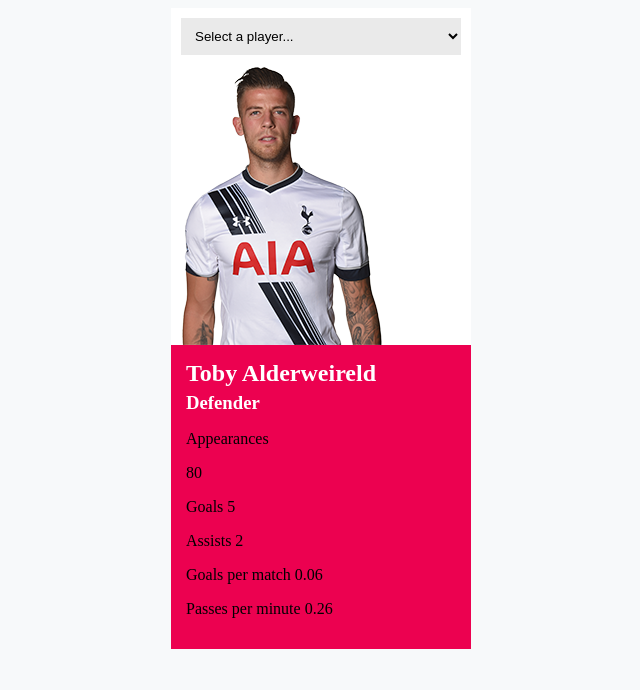
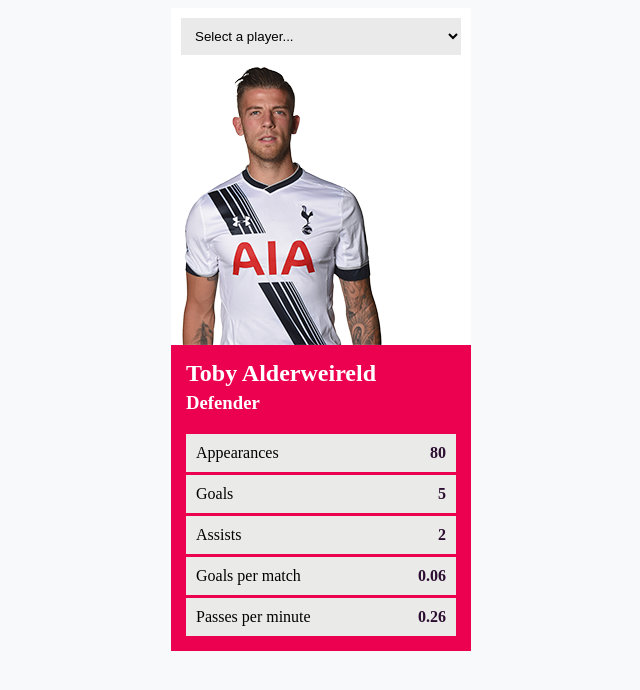
Before and after one commit to harrybeckwith/stat-card, a website built with webpack: page src/index.html in a window 1280 px wide. Shown: the whole page, without its empty margins (319-959 px from the left). Built offline with nearby package versions, Linux system fonts and the light colour scheme.

Commit message:
html for each stat and styles

```diff
--- a/src/scripts/index.js
+++ b/src/scripts/index.js
@@ -128,15 +128,39 @@
         <h2 class="player-card__details__title">${currentPlayer.playerFullName()}</h2>
         <h3 class="player-card__details__sub-title">${currentPlayer.checkPosition()} </h3>
         <div class="player-card__stats">
-          <p class="player-card__stats__item">Appearances</p>
-          <p>${currentPlayer.getStatValue("appearances")}</p>
-        </div>
 
-        <p>Goals ${currentPlayer.getStatValue("goals")}</p>
-        <p>Assists ${currentPlayer.getStatValue("goal_assist")}</p>
-        <p>Goals per match ${currentPlayer.goalsPerMatch()}</p>
-        <p>Passes per minute ${currentPlayer.passesPerMinute()}</p>
-        </div>
+            <div class="player-card__stats__stat">
+              <p class="player-card__stats__name">Appearances</p>
+              <p class="player-card__stats__value">${currentPlayer.getStatValue(
+                "appearances"
+              )}</p>
+            </div>
+
+            <div class="player-card__stats__stat">
+            <p class="player-card__stats__name">Goals</p>
+            <p class="player-card__stats__value">${currentPlayer.getStatValue(
+              "goals"
+            )}
+            </div>
+
+            <div class="player-card__stats__stat">
+            <p class="player-card__stats__name">Assists</p>
+            <p class="player-card__stats__value">${currentPlayer.getStatValue(
+              "goal_assist"
+            )}
+            </div>
+
+            <div class="player-card__stats__stat">
+            <p class="player-card__stats__name">Goals per match</p>
+            <p class="player-card__stats__value">${currentPlayer.goalsPerMatch()}
+            </div>
+
+            <div class="player-card__stats__stat">
+            <p class="player-card__stats__name">Passes per minute</p>
+            <p class="player-card__stats__value">${currentPlayer.passesPerMinute()}
+            </div>
+          </div>
+      </div>
       </div>
     `;
   };
--- a/src/styles/index.scss
+++ b/src/styles/index.scss
@@ -41,17 +41,29 @@
       color: #fff;
       margin-bottom: 0;
     }
+  }
 
-    &__stats {
-      background-color: grey;
+  &__stats {
+    margin-top: 20px;
+    &__stat {
+      background-color: #eaeae9;
       display: flex;
       justify-content: space-between;
-
-      &__item {
-
-      }
+      padding: 10px;
+      margin-bottom: 3px;
     }
 
+    &__stat:last-child {
+      margin-bottom: 0;
+    }
 
+    &__name,
+    &__value {
+      margin: 0;
+    }
+    &__value {
+      color: #2b0d30;
+      font-weight: bold;
+    }
   }
 }
```
